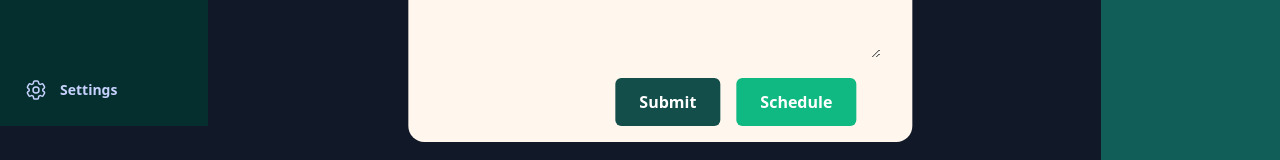
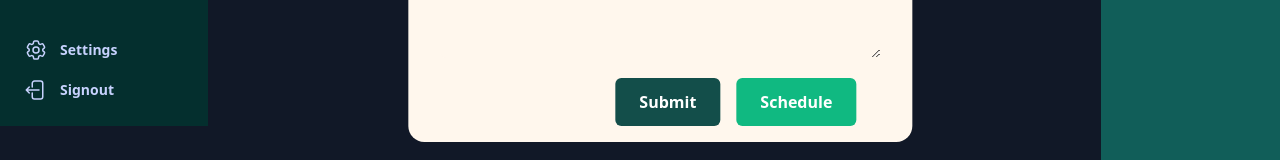
Before and after one commit to BvrLab/one-notification-api, a Next.js app in the folder client/: page /dashboard/send-notification in a window 1280 px wide. Shown: the part 674-834 px from the top of the page. Built offline with nearby package versions, Linux system fonts and the light colour scheme.

Commit message:
abble to signout session

```diff
--- /dev/null
+++ b/client/src/app/api/auth/signout/route.ts
@@ -0,0 +1,18 @@
+
+import { deleteSession } from "@/lib/session";
+import { revalidatePath } from "next/cache";
+import { redirect, RedirectType } from "next/navigation";
+
+import { NextRequest, NextResponse } from "next/server";
+
+export async function GET(req: NextRequest) {
+//   const respone = await authFetch(`${BACKEND_URL}/auth/signout`, {
+//     method: "POST",
+//   });
+//   if (respone.ok) {
+//   }
+  await deleteSession();
+
+  revalidatePath("/");
+  return NextResponse.redirect(new URL("/", req.nextUrl));
+}
--- a/client/src/components/Auth/LoginForm.tsx
+++ b/client/src/components/Auth/LoginForm.tsx
@@ -6,10 +6,10 @@ import Button from '../Buttons/Button'
 import { Devider } from '../Devider/Devider'
 import { useRouter } from 'next/navigation'
 import { useFormState } from 'react-dom'
-import { signIn } from '@/lib/auth'
+import { signIn } from '../../lib/auth'
 import Input from '../Inputs/Input'
 import CheckboxGroup from '../Checkboxs/CheckboxGroup'
-import { signUp } from '@/lib/auth'
+import { signUp } from '../../lib/auth'
 import { GoogleButton } from './GoogleButton'
 import { GitHubButton } from './GitHubButton'
 
--- a/client/src/components/SideNavMenu/SideNavMenu.tsx
+++ b/client/src/components/SideNavMenu/SideNavMenu.tsx
@@ -1,6 +1,9 @@
 import React from 'react'
 
-import { Cog6ToothIcon } from '@heroicons/react/24/outline'
+import {
+    Cog6ToothIcon,
+    ArrowLeftStartOnRectangleIcon,
+} from '@heroicons/react/24/outline'
 
 import { NavigationOption } from '@/types'
 
@@ -107,6 +110,17 @@ const SideNavMenu = ({ navigations, actions }: SideNavMenuProp) => {
                                     />
                                     Settings
                                 </a>
+
+                                <a
+                                    href={"/api/auth/signout"}
+                                    className="group -mx-2 flex gap-x-3 rounded-md p-2 text-sm font-semibold leading-6 text-indigo-200 hover:bg-teal-900 hover:text-white"
+                                >
+                                    <ArrowLeftStartOnRectangleIcon
+                                        className="h-6 w-6 shrink-0 text-indigo-200 group-hover:text-white"
+                                        aria-hidden="true"
+                                    />
+                                    Signout
+                                </a>
                             </li>
                         </ul>
                     </nav>
```
Also changed, not shown: client/middleware.ts (added, +14 -0 lines).
